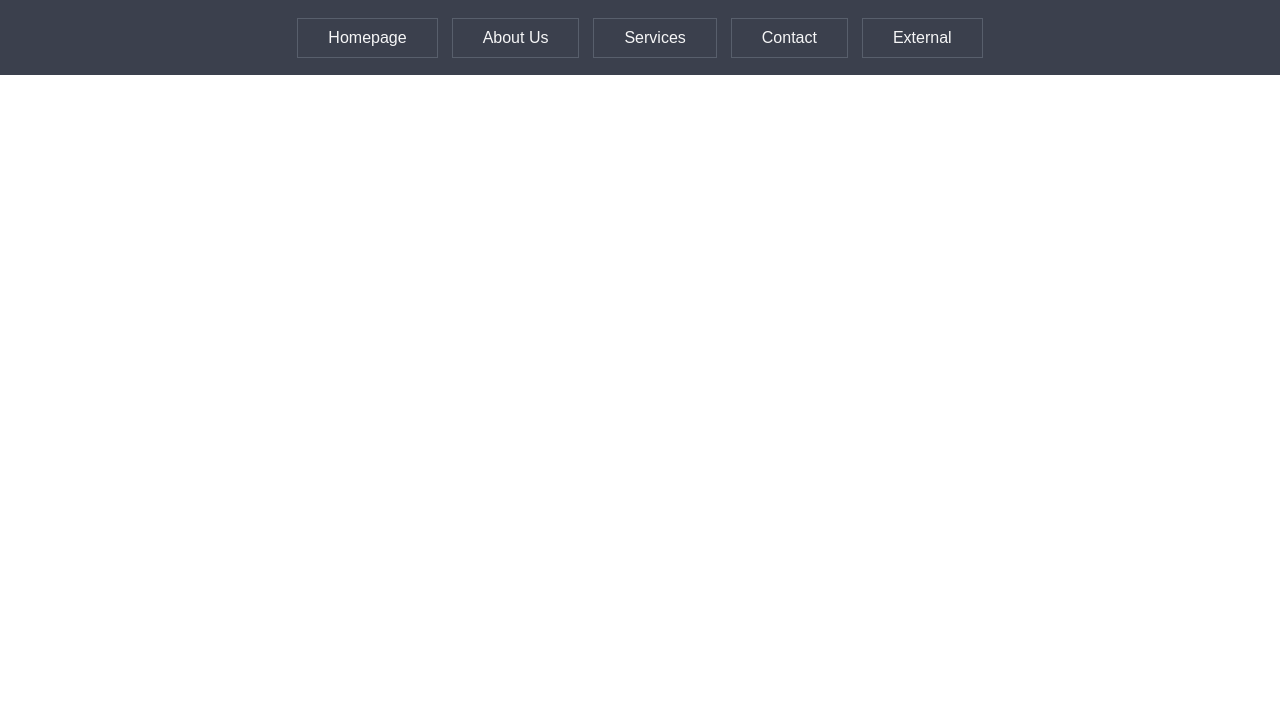
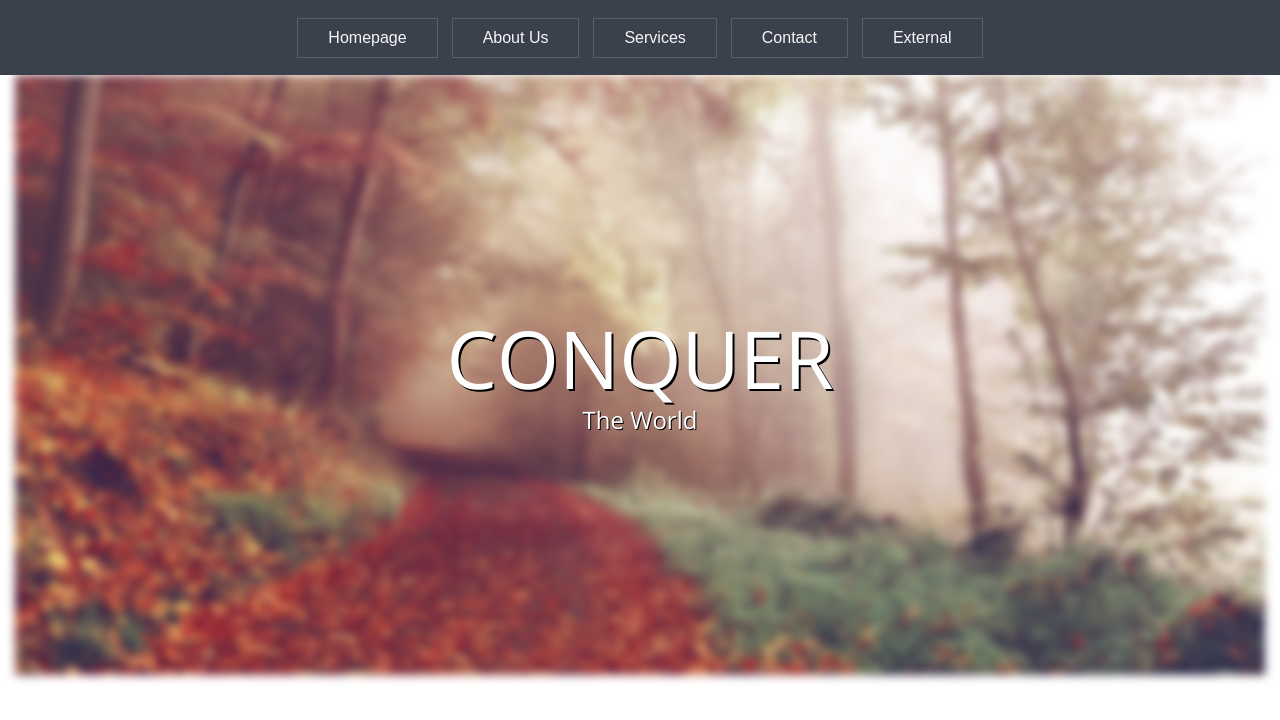
Before and after one commit to cchitla/html-exercise, a plain HTML site: page index.html in a window 1280 px wide. Drawn offline with nearby package versions, Linux system fonts and the light colour scheme.

Commit message:
added images, jumbotron created

```diff
--- a/index.html
+++ b/index.html
@@ -1,13 +1,19 @@
 <!DOCTYPE html>
 <html lang="en">
+
 <head>
   <meta charset="UTF-8">
   <meta name="viewport" content="width=device-width, initial-scale=1.0">
-  <title>Document</title>
+
+  <!-- google font -->
+  <link href="https://fonts.googleapis.com/css?family=Open+Sans:300,400,600&display=swap" rel="stylesheet">
+  <!-- styles -->
   <link rel="stylesheet" href="./reset.css">
   <link rel="stylesheet" href="./style.css">
 
+  <title>Document</title>
 </head>
+
 <body>
   <div id="nav">
     <span>
@@ -18,6 +24,14 @@
       <button class="nav-btn">External</button>
     </span>
   </div>
+  <div id="jumbo">
+    <img src="./assets/images/path.jpg" alt="forest path">
+    <div id="jumbo-text">
+      <p id="jumbo-text-heading">Conquer</p>
+      <p id="jumbo-text-subheading">The World</p>
+    </div>
+  </div>
 
 </body>
+
 </html>
--- a/style.css
+++ b/style.css
@@ -20,6 +20,45 @@
   background-color: rgb(75, 81, 95);
 }
 
+#jumbo {
+  display: grid;
+  justify-content: center;
+  position: relative;
+  text-align: center;
+}
+
+#jumbo img {
+  z-index: -1;
+  filter: blur(5px);
+  -webkit-filter: blur(5px);
+  max-width: 100%;
+  height: 600px;
+
+}
+
+#jumbo-text {
+  position: absolute;
+  top: 50%;
+  left: 50%;
+  transform: translate(-50%, -50%);
+  font-family: 'Open Sans';
+  color: white;
+}
+
+#jumbo-text-heading {
+  text-transform: uppercase;
+  font-size: 5rem;
+  text-shadow: 2px 2px black;
+
+}
+
+#jumbo-text-subheading {
+  margin-top: 10px;
+  font-size: 1.5rem;
+  text-shadow: 1px 1px black;
+}
+
+
 .red {
   background-color: rgb(131, 41, 22);
 }
```
Also changed, not shown: assets/images/aurora-borealis.jpg (added), assets/images/bike-bokeh.jpg (added), assets/images/city-bridge.jpg (added), assets/images/ocean-sunset.jpg (added), assets/images/path.jpg (added), assets/images/railroad-bridge.jpg (added).
